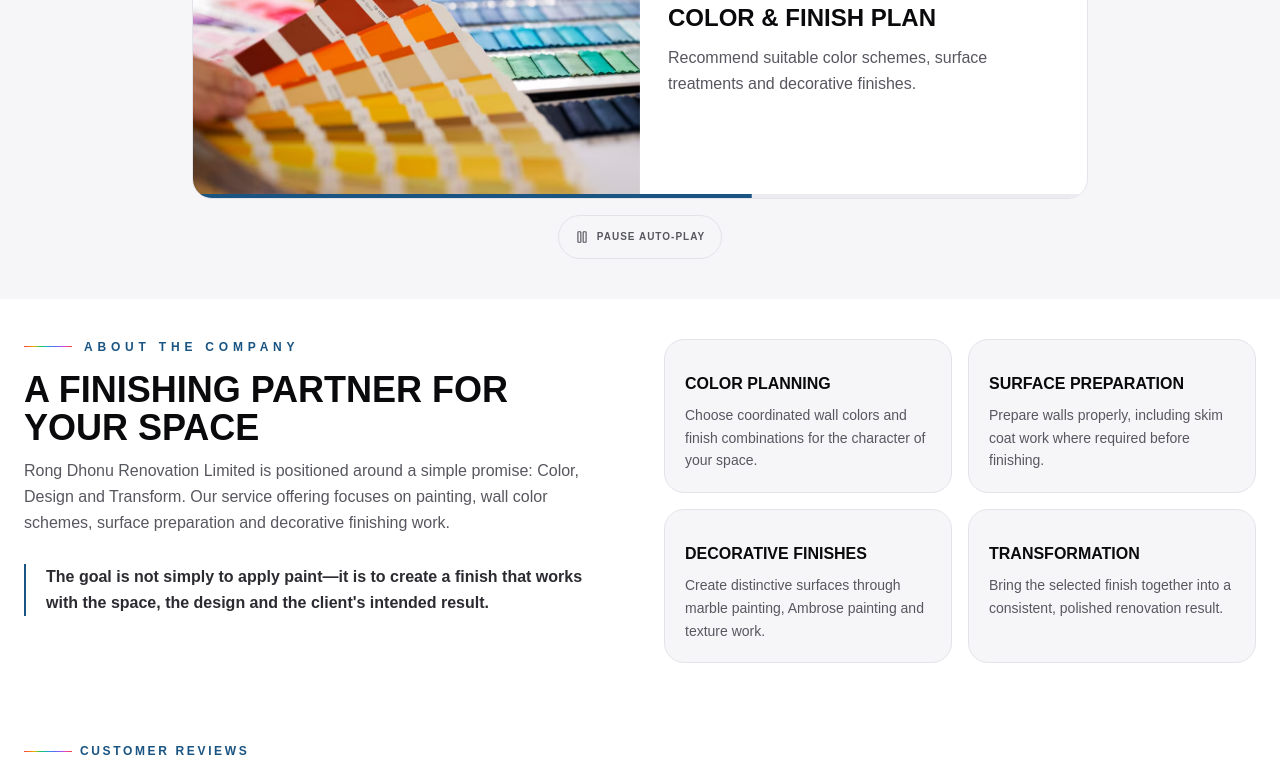
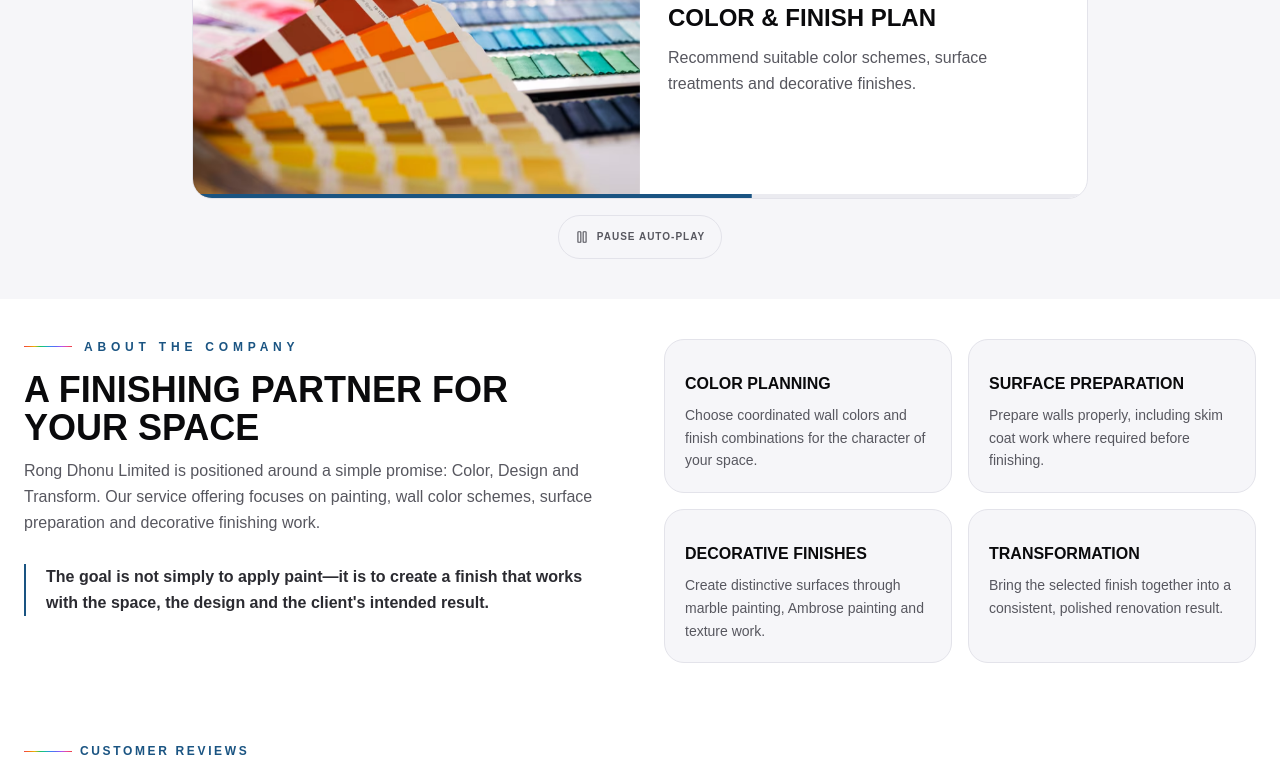
Before and after one commit to sahadul80/rongdhonu, a Next.js app: page / in a window 1280 px wide. Shown: the part 2000-2778 px from the top of the page. Built offline with nearby package versions, Linux system fonts and the light colour scheme.

Commit message:
info updated

```diff
--- a/app/data/brand.ts
+++ b/app/data/brand.ts
@@ -1,11 +1,11 @@
 export const BRAND = {
-  name: "Rong Dhonu Renovation Limited",
+  name: "Rong Dhonu Limited",
   shortName: "Rong Dhonu",
   tagline: "COLOR | DESIGN | TRANSFORM",
   phone: "+880 1886 030025",
   email: "info@rongdhonu.com",
   website: "www.rongdhonu.com",
-  address: "২৫৬/২, পশ্চিম আগারগাঁও, আগারগাঁও, ঢাকা ১২০৭, বাংলাদেশ",
+  address: "256/2, West Agargaon, Agargaon, Dhaka 1207, Bangladesh",
   mapQuery: "256/2, Paschim Agargaon, Agargaon, Dhaka 1207, Bangladesh",
   assets: {
     logo: "/images/rong-dhonu/logo-light.png",
```
